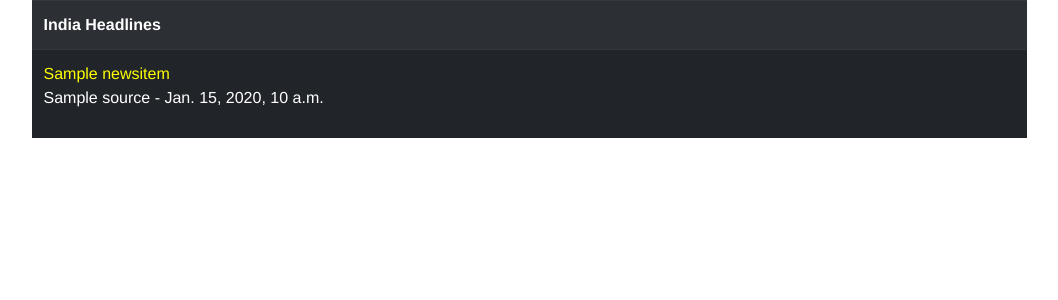
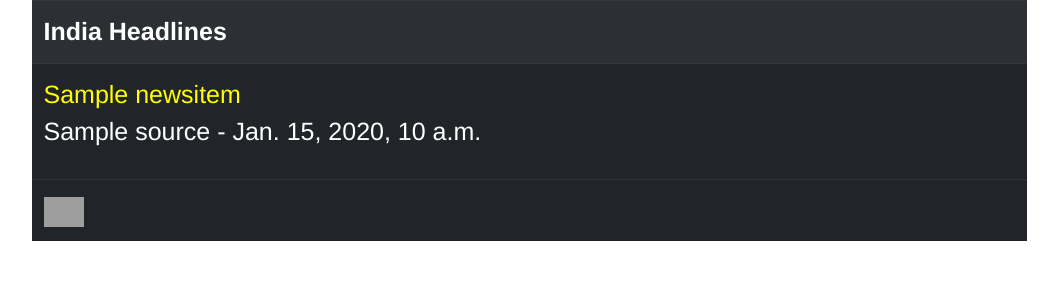
Before and after one commit to vladha1/TheFuture, a Django app: template templates/home.html in a window 1280 px wide. Shown: the top 300 px of the page, without its empty margins (111-1169 px from the left). Run offline with Django 3.2, Linux system fonts and the light colour scheme; the template is opened without the code that fills it: most values are stand-ins (such as "Sample title", 1, 10 or a date in 2020); some libraries are stand-ins or nearby versions; grey boxes are pictures that could not be loaded.

Commit message:
commit message

```diff
--- a/templates/home.html
+++ b/templates/home.html
@@ -49,7 +49,7 @@
         }
 
         #table_detail {
-
+            font-size: 25px;
             text-align: left;
             border-collapse: collapse;
             border: #A4A4A4;
@@ -76,6 +76,7 @@
             </tr>
             {% for newsitem in newslist %}
 
+
             <tr onclick="showHideRow('{{newsitem.id}}');">
 
                 <TD style='color:yellow;'> {{newsitem.Title}}
@@ -85,9 +86,11 @@
 
             <tr id="{{newsitem.id}}" class="hidden_row">
                 <td colspan=4>
-                    <A href='{{newsitem.link}}' style="color:#ecece5;" data-toggle="collapse" data-target="#collapseOne" aria-expanded="true" aria-controls="collapseOne">{{newsitem.Summary_Detail}}</A>
+                    {{newsitem.Summary_Detail}}
                 </td>
             </tr>
+            <tr><td><a href='{{newsitem.link}}'><img src="https://www.iconsdb.com/icons/preview/blue/external-link-xxl.png" height=30></a></td></tr>
+
             {% endfor %}
 
         </table>
```
